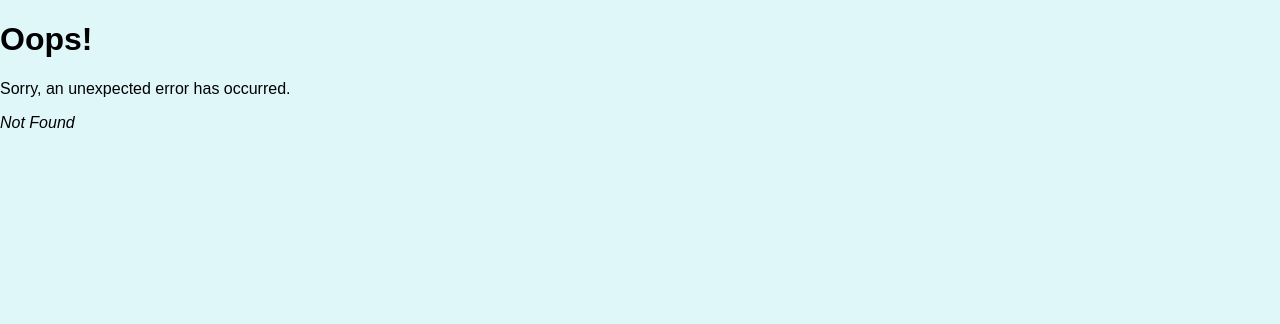
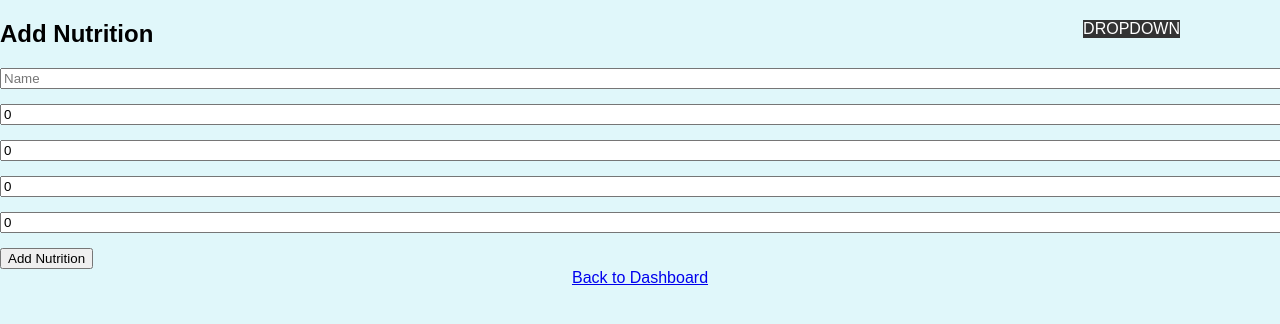
Before and after one commit to jishyk/React-Fitness, a React (Vite) app in the folder client/: page /add-nutrition in a window 1280 px wide. Before the commit this address had no page. Shown: the top 324 px of the page. Built offline with nearby package versions, Linux system fonts and the light colour scheme.

Commit message:
Add-Nutrition.jsx

```diff
--- a/client/src/components/Nav.jsx
+++ b/client/src/components/Nav.jsx
@@ -26,12 +26,12 @@ const AddNav = () => {
                             </Link>
                         </li>
                         <li>
-                            <Link to="/AddNutrition" className={isActive('/AddNutrition')}>
+                            <Link to="/add-nutrition" className={isActive('/AddNutrition')}>
                                 Add Nutrition
                             </Link>
                         </li>
                         <li>
-                            <Link to="/add-goal" className={isActive('/AddGoal')}>
+                            <Link to="/AddGoal" className={isActive('/AddGoal')}>
                                 Add Goal
                             </Link>
                         </li>
--- a/client/src/pages/AddNutrition.jsx
+++ b/client/src/pages/AddNutrition.jsx
@@ -0,0 +1,97 @@
+import React, { useState } from "react";
+import { Link } from "react-router-dom";
+import "../css/add-nutrition.css"; // Update CSS path as needed
+import { useMutation } from "@apollo/client";
+import { ADD_NUTRITION } from '../utils/mutations'; // Update mutation import
+
+const AddNutrition = () => {
+    const [formState, setFormState] = useState({
+        name: '',
+        calories: 0,
+        protein: 0,
+        carbs: 0,
+        fats: 0
+    });
+
+    const [addNutrition, { error, data }] = useMutation(ADD_NUTRITION); // Update mutation function
+
+    const handleChange = (event) => {
+        const { name, value } = event.target;
+        setFormState({
+            ...formState,
+            [name]: value,
+        });
+    };
+
+    const handleFormSubmit = async (event) => {
+        event.preventDefault();
+
+        try {
+            const { data } = await addNutrition({
+                variables: { ...formState },
+            });
+            console.log("Nutrition added successfully:", data);
+
+            // Update this part as per your application's logic
+            // Auth.login might not be necessary here unless it's related to authentication
+        } catch (e) {
+            console.error(e);
+        }
+    };
+
+    return (
+        <div id="add-nutrition" className="nutrition-container">
+            <div className="add-nutrition-box">
+                <h2>Add Nutrition</h2>
+                <form onSubmit={handleFormSubmit}>
+                    <input
+                        className="form-group"
+                        placeholder="Name"
+                        name="name"
+                        type="text"
+                        value={formState.name}
+                        onChange={handleChange}
+                    />
+                    <input
+                        className="form-group"
+                        placeholder="Calories"
+                        name="calories"
+                        type="number"
+                        value={formState.calories}
+                        onChange={handleChange}
+                    />
+                    <input
+                        className="form-group"
+                        placeholder="Protein"
+                        name="protein"
+                        type="number"
+                        value={formState.protein}
+                        onChange={handleChange}
+                    />
+                    <input
+                        className="form-group"
+                        placeholder="Carbs"
+                        name="carbs"
+                        type="number"
+                        value={formState.carbs}
+                        onChange={handleChange}
+                    />
+                    <input
+                        className="form-group"
+                        placeholder="Fats"
+                        name="fats"
+                        type="number"
+                        value={formState.fats}
+                        onChange={handleChange}
+                    />
+                    <button className="add-nutrition-button" type="submit">Add Nutrition</button>
+                </form>
+                <div className="form-group">
+                    <Link to="/dashboard" className="back-to-dashboard-button">Back to Dashboard</Link>
+                </div>
+            </div>
+        </div>
+    );
+};
+
+export default AddNutrition;
```
Also changed, not shown: client/src/Main.jsx (+4 -4 lines), client/src/css/add-nutrition.css (added).
